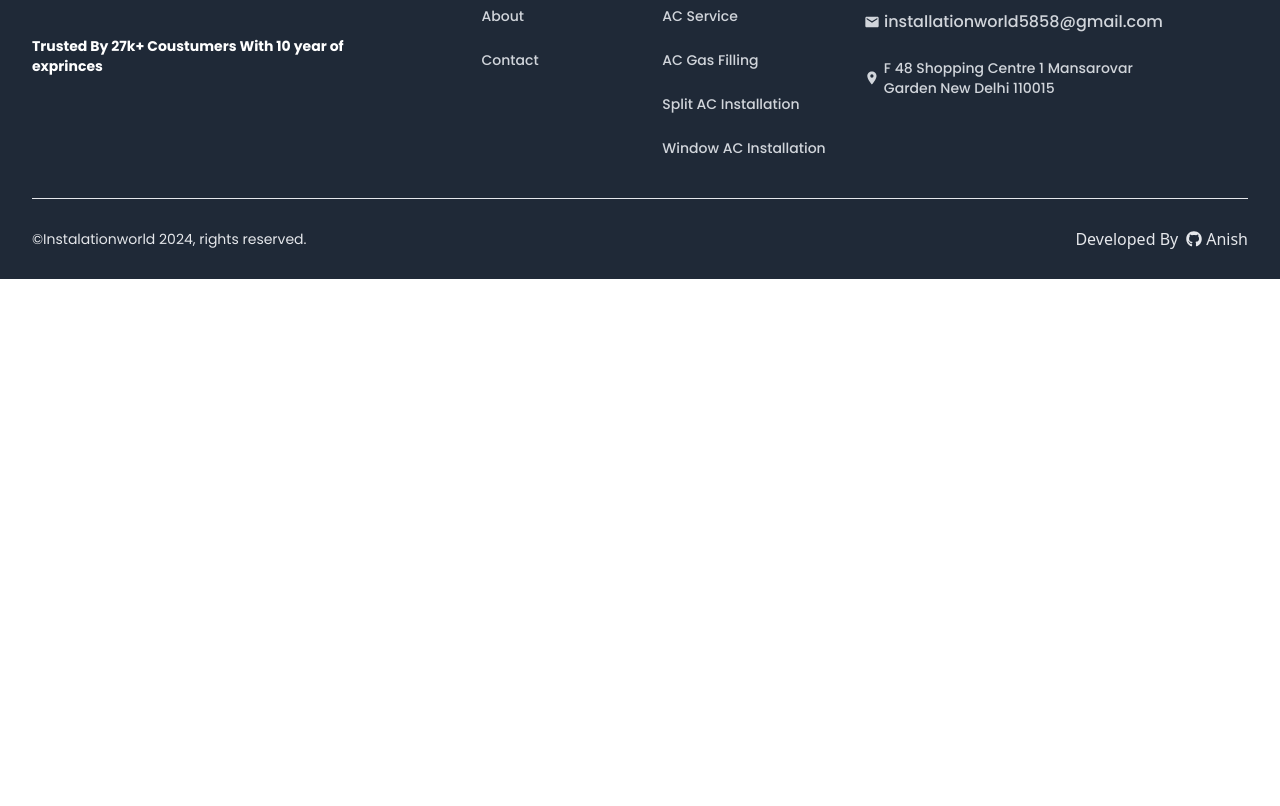
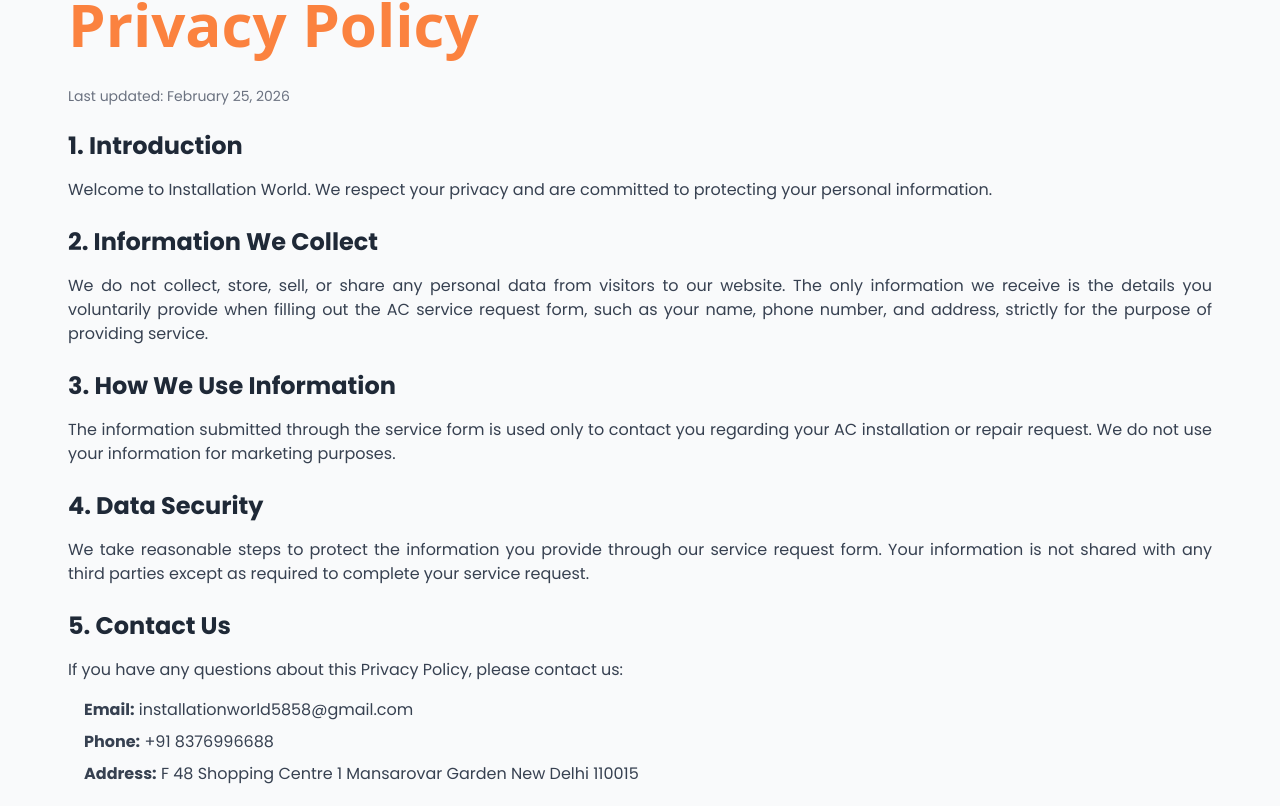
Before and after one commit to 7anish/Ac_service_B2B, a React (Vite) app in the folder frontend/: page /privacy in a window 1280 px wide. Shown: the part 254-1060 px from the top of the page. Before the commit the page ends 800 px from the top, so only its background shows below. Built offline with nearby package versions, Linux system fonts and the light colour scheme.

Commit message:
feat : privary policy

```diff
--- a/frontend/src/App.jsx
+++ b/frontend/src/App.jsx
@@ -6,6 +6,8 @@
 import Form from './Component/Form'
 import Login from './Component/AdminPages/Login'
 import Dashbord from '././Component/AdminPages/Dashbord'
+import Privacy from './Component/Privacy'
+
 const Links =[
   {
     path: '/',
@@ -18,6 +20,10 @@
   {
     path : "/admindashboard",
     element : <Dashbord />
+  },
+  {
+    path : '/privacy',
+    element : <Privacy />
   }
 ]
 
--- a/frontend/src/Component/Footer.jsx
+++ b/frontend/src/Component/Footer.jsx
@@ -21,7 +21,8 @@
                         <ul className="text-sm  transition-all duration-500">
                             <li className="mb-6"><a href="./#" className="text-gray-300 font-medium hover:text-orange-600 duration-300">Home</a></li>
                             <li className="mb-6"><a href="./#about" className=" text-gray-300 font-medium hover:text-orange-600 duration-300">About</a></li>
-                            <li><a href="./#contact" className=" text-gray-300 font-medium hover:text-orange-600 duration-300">Contact</a></li>
+                            <li className="mb-6"><a href="./#contact" className=" text-gray-300 font-medium hover:text-orange-600 duration-300">Contact</a></li>
+                            <li><a href="./privacy" className=" text-gray-300 font-medium hover:text-orange-600 duration-300">Privacy Policy</a></li>
                         </ul>
                     </div>
                     <div className="lg:mx-auto text-left font-popines">
--- /dev/null
+++ b/frontend/src/Component/Privacy.jsx
@@ -0,0 +1,66 @@
+import React from 'react'
+
+const Privacy = () => {
+  return (
+    <div className="w-full min-h-screen bg-gray-50 py-20 px-5">
+      <div className="max-w-7xl mx-auto rounded-2xl md:p-12">
+        <h1 className="font-palyfair text-4xl md:text-5xl lg:text-6xl font-bold text-[#fb823f] mb-8">
+          Privacy Policy
+        </h1>
+
+        <div className="space-y-6 font-popines text-gray-700">
+          <p className="text-sm text-gray-500">
+            Last updated: February 25, 2026
+          </p>
+
+          <section className="space-y-4">
+            <h2 className="text-2xl font-bold text-gray-800">1. Introduction</h2>
+            <p className="text-justify">
+              Welcome to Installation World. We respect your privacy and are committed to protecting your personal information.
+            </p>
+          </section>
+
+          <section className="space-y-4">
+            <h2 className="text-2xl font-bold text-gray-800">2. Information We Collect</h2>
+            <p className="text-justify">
+              We do not collect, store, sell, or share any personal data from visitors to our website.
+              The only information we receive is the details you voluntarily provide when filling out the AC service request form,
+              such as your name, phone number, and address, strictly for the purpose of providing service.
+            </p>
+          </section>
+
+          <section className="space-y-4">
+            <h2 className="text-2xl font-bold text-gray-800">3. How We Use Information</h2>
+            <p className="text-justify">
+              The information submitted through the service form is used only to contact you
+              regarding your AC installation or repair request. We do not use your information for marketing purposes.
+            </p>
+          </section>
+
+          <section className="space-y-4">
+            <h2 className="text-2xl font-bold text-gray-800">4. Data Security</h2>
+            <p className="text-justify">
+              We take reasonable steps to protect the information you provide through our service request form.
+              Your information is not shared with any third parties except as required to complete your service request.
+            </p>
+          </section>
+
+          <section className="space-y-4">
+            <h2 className="text-2xl font-bold text-gray-800">5. Contact Us</h2>
+            <p className="text-justify">
+              If you have any questions about this Privacy Policy, please contact us:
+            </p>
+            <ul className="list-none space-y-2 ml-4">
+              <li><strong>Email:</strong> installationworld5858@gmail.com</li>
+              <li><strong>Phone:</strong> +91 8376996688</li>
+              <li><strong>Address:</strong> F 48 Shopping Centre 1 Mansarovar Garden New Delhi 110015</li>
+            </ul>
+          </section>
+
+        </div>
+      </div>
+    </div>
+  )
+}
+
+export default Privacy
```
